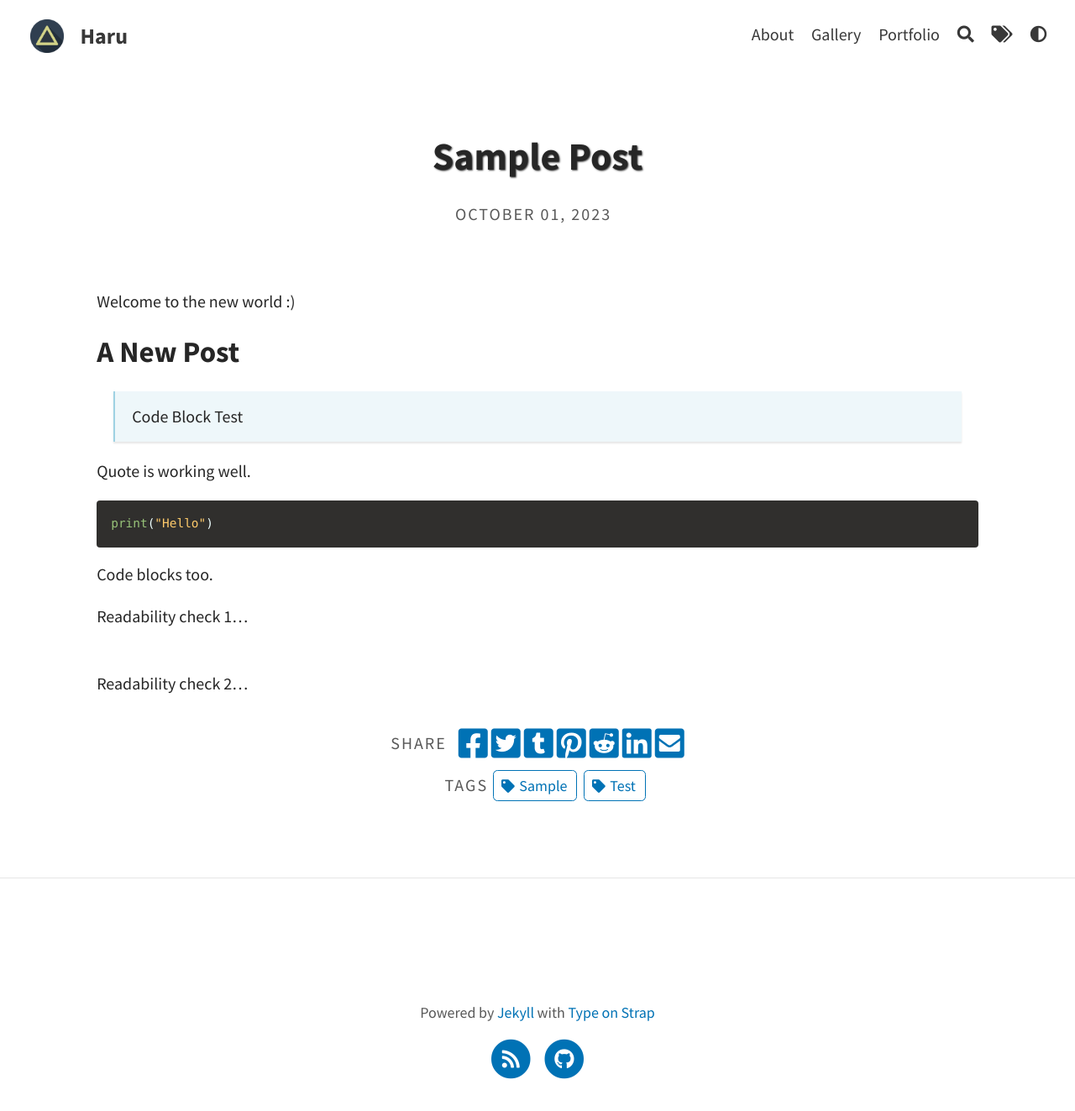
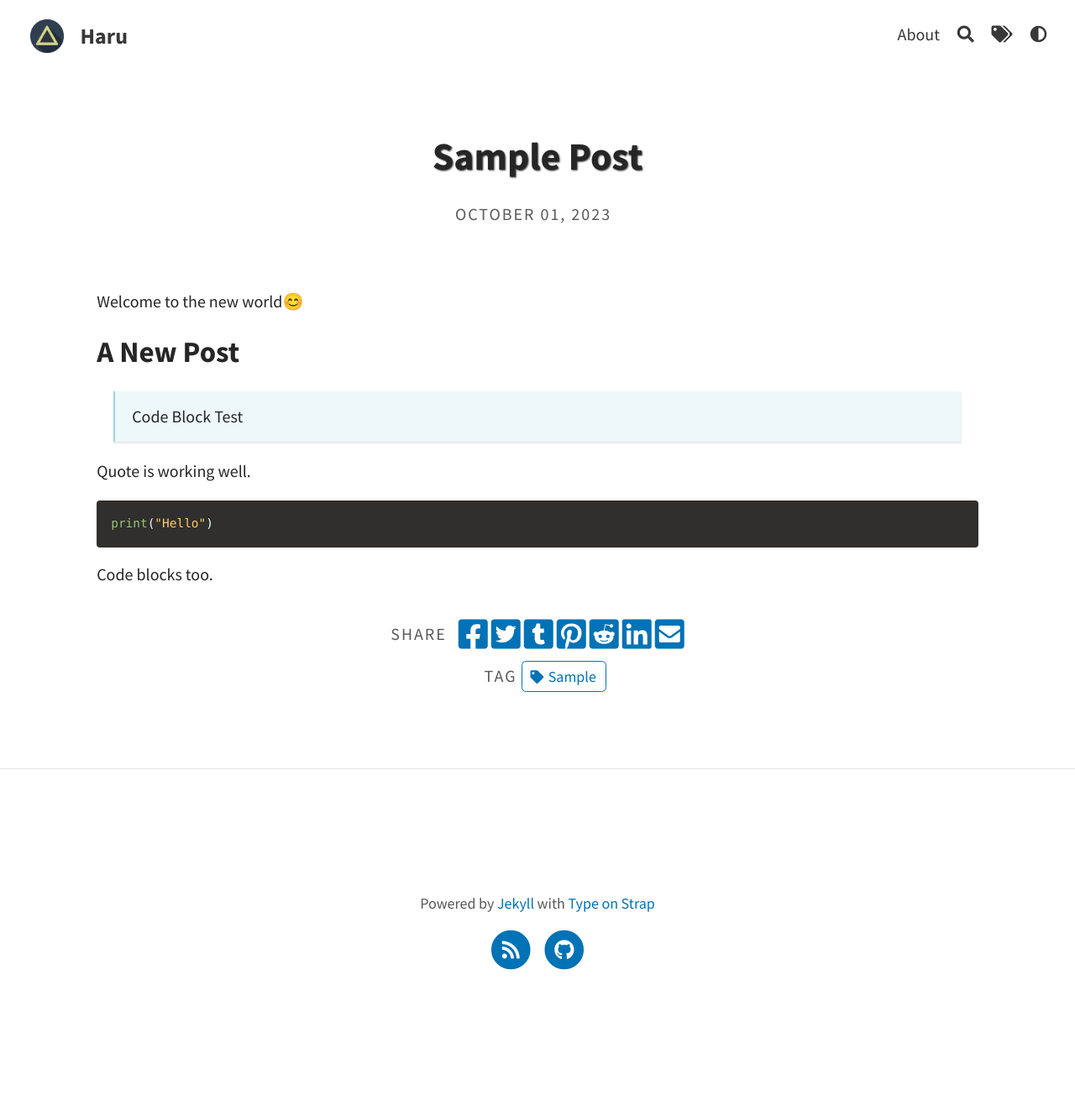
Before and after one commit to hareh4ru/hareh4ru.github.io, a Jekyll site: the page built from _posts/2023-10-01-sample-post.md, in a window 1280 px wide. Shown: the whole page at 84% size. Built offline with Jekyll 4.4.1, drawn with Linux system fonts in a browser that asks for light colours; a script that is not in the unit is left out; comment, search, counter and statistics services are not loaded; after the commit the page ends 1193 px from its top, so only the background shows below that.

Commit message:
change visibility

````diff
--- a/_posts/2023-10-01-sample-post.md
+++ b/_posts/2023-10-01-sample-post.md
@@ -4,10 +4,9 @@ layout: post
 title: Sample Post
 tags:
   - Sample
-  - Test
 excerpt_separator: <!--more-->
 ---
-Welcome to the new world :)
+Welcome to the new world😊
 <!--more-->
 ## A New Post
 > Code Block Test
@@ -18,8 +17,3 @@ Quote is working well.
 print("Hello")
 ```
 Code blocks too.
-
-Readability check 1...
-
-\
-Readability check 2...
````
Also changed, not shown: pages/gallery.md (+1 -0 lines), pages/portfolio.md (+1 -0 lines).
